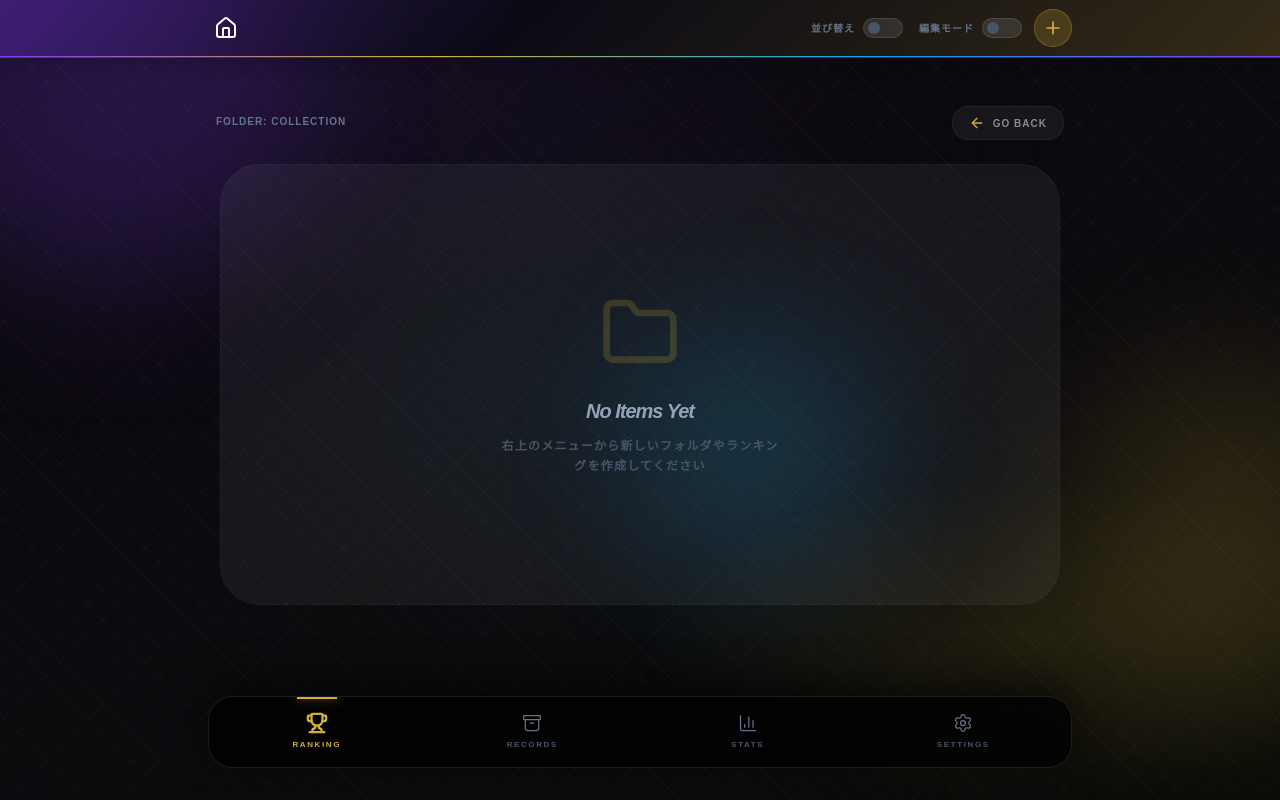
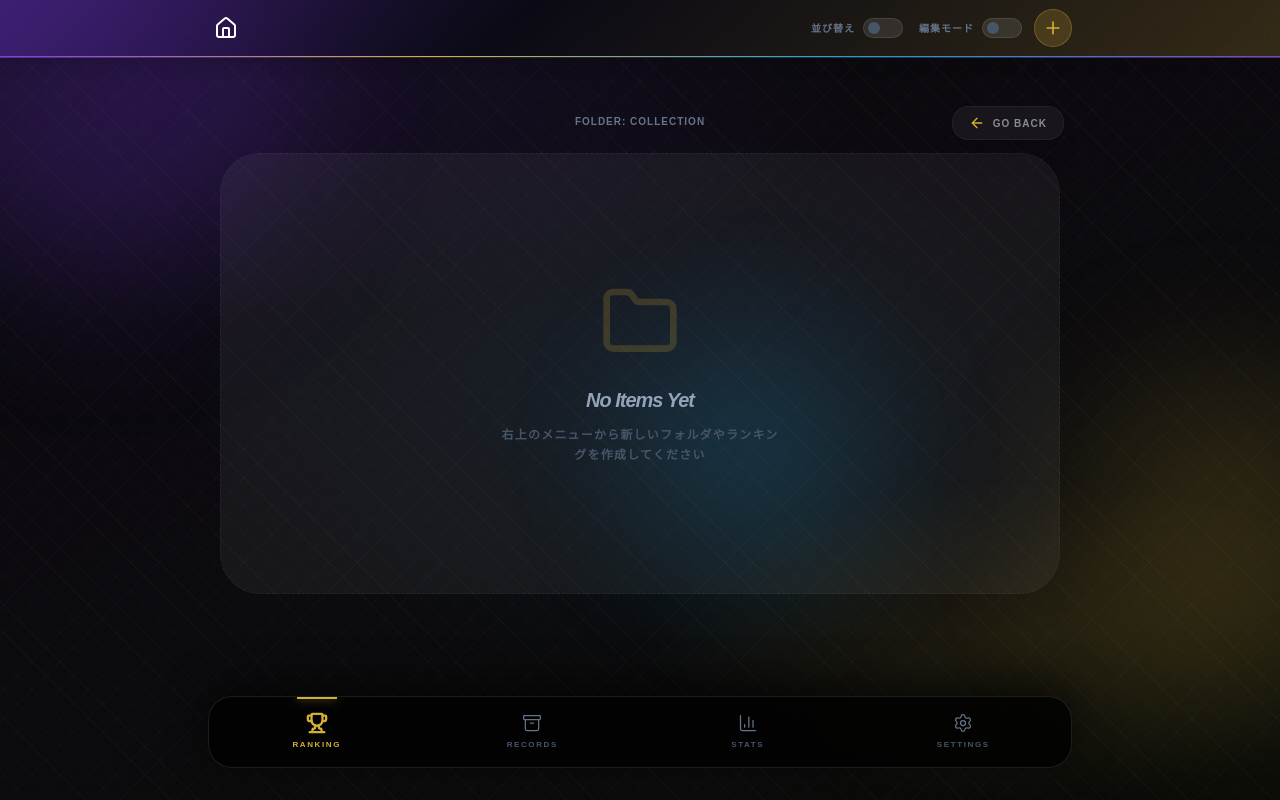
Before and after one commit to junkyardstrike/My-Ranking, a React (Vite) app: page /folder/1 in a window 1280 px wide. Built offline with nearby package versions, Linux system fonts and the light colour scheme; a web font is replaced by a local one.

Commit message:
Term 140: Center align folder titles in FolderView

```diff
--- a/src/views/FolderView.jsx
+++ b/src/views/FolderView.jsx
@@ -375,8 +375,8 @@ export default function FolderView() {
           opacity: 0;
         }
       `}</style>
-      <div className="flex items-start justify-between mb-10 premium-section-animate" style={{ animationDelay: '0ms' }}>
-        <div className="flex flex-col gap-1">
+      <div className="relative flex items-start justify-between mb-10 premium-section-animate" style={{ animationDelay: '0ms' }}>
+        <div className={`flex flex-col gap-1 ${!isRoot ? 'items-center text-center flex-1' : ''}`}>
           {isRoot ? (
             <>
               <div className="relative flex items-center gap-1 overflow-visible">
@@ -404,6 +404,7 @@ export default function FolderView() {
         </div>
 
         {!isRoot && (
+          <div className="absolute right-0 top-0">
              <button
               onClick={() => navigate(currentFolder?.parentId ? `/folder/${currentFolder.parentId}` : '/')}
               className="flex-shrink-0 flex items-center gap-2 text-white/50 hover:text-white transition-all duration-300 bg-white/5 hover:bg-white/10 px-4 py-2 rounded-2xl border border-white/5 shadow-xl backdrop-blur-md active:scale-95"
@@ -411,6 +412,7 @@ export default function FolderView() {
               <ArrowLeft className="w-4 h-4 text-accent" />
               <span className="text-[10px] font-black uppercase tracking-widest">Go Back</span>
             </button>
+          </div>
         )}
       </div>
 
```
Lines whose indentation alone changed are shown as unchanged.
